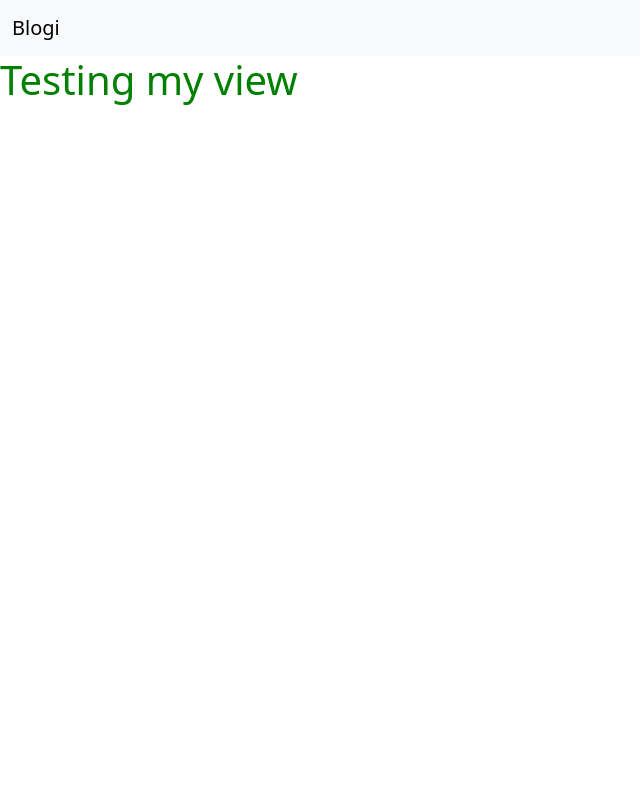
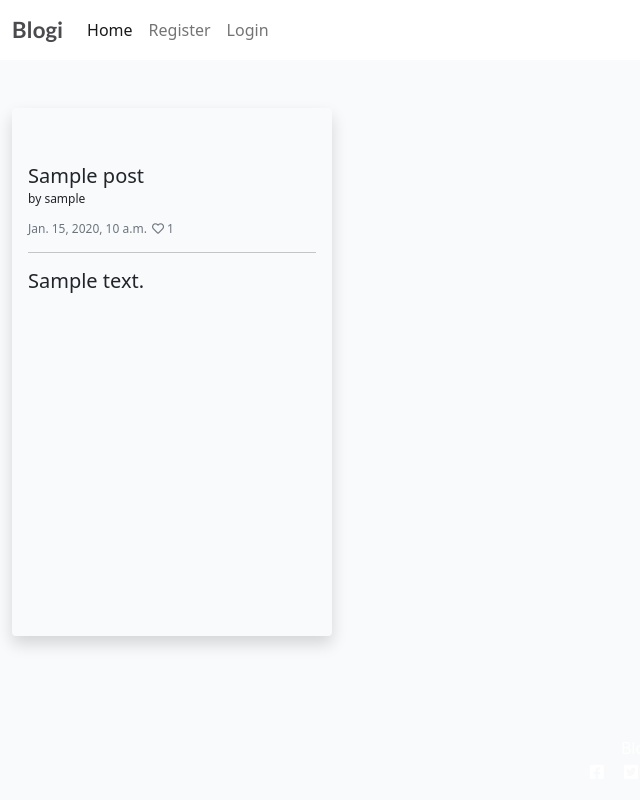
Before and after one commit to chikadim/blogi, a Django app: page / in a window 1280 px wide. Shown: the whole page, without its empty margins (0-640 px from the left). Run offline with Django 3.2, Linux system fonts and the light colour scheme; tables that the repository leaves empty hold one stand-in row (values such as "Sample post").

Commit message:
Add post list to display on home page

```diff
--- a/blogi/urls.py
+++ b/blogi/urls.py
@@ -19,5 +19,5 @@
 urlpatterns = [
     path('admin/', admin.site.urls),
     path('summernote/', include('django_summernote.urls')),
-    path('', include('home.urls'), name='blog_urls'),
+    path('', include('home.urls'), name='home_urls'),
 ]
--- a/static/css/style.css
+++ b/static/css/style.css
@@ -0,0 +1,33 @@
+body {
+    background-color: #F9FAFC;
+}
+
+.brand {
+    font-family: Lato, sans-serif;
+    font-size: 1.4rem;
+    font-weight: 700;
+    color: #4A4A4F;
+}
+
+.card {
+    border: none;
+    background-color: transparent;
+    width: 20rem;
+    height: 33rem;
+}
+
+.card-author {
+    font-size: 12px;
+}
+
+.card-created-date {
+    font-size: 12px;
+}
+
+.card-created-date i {
+    margin-left: 2px;
+}
+
+.image-container {
+    position: relative;
+}
--- a/templates/base.html
+++ b/templates/base.html
@@ -1,36 +1,103 @@
 {% load static %}
+
 <!DOCTYPE html>
-<html lang="en">
+<html class="h-100">
   <head>
-    <meta charset="UTF-8" />
-    <meta name="viewport" content="width=device-width, initial-scale=1.0" />
+    <title>Blogi</title>
 
-    {% block css %}
-    <link rel="stylesheet" href="{% static '/css/style.css' %}" />
-    {% endblock %} {% block extra-css %}
+    <link rel="preconnect" href="https://fonts.gstatic.com" />
     <link
-      href="https://cdn.jsdelivr.net/npm/bootstrap@5.3.2/dist/css/bootstrap.min.css"
+      href="https://fonts.googleapis.com/css2?family=Roboto:wght@300&display=swap"
       rel="stylesheet"
-      integrity="sha384-T3c6CoIi6uLrA9TneNEoa7RxnatzjcDSCmG1MXxSR1GAsXEV/Dwwykc2MPK8M2HN"
+    />
+    <link
+      href="https://fonts.googleapis.com/css2?family=Lato:wght@300;700&display=swap"
+      rel="stylesheet"
+    />
+    <link
+      rel="stylesheet"
+      href="https://cdnjs.cloudflare.com/ajax/libs/font-awesome/5.15.3/css/all.min.css"
+    />
+    <meta name="viewport" content="width=device-width, initial-scale=1" />
+    <link
+      href="https://cdn.jsdelivr.net/npm/bootstrap@5.0.1/dist/css/bootstrap.min.css"
+      rel="stylesheet"
+      integrity="sha384-+0n0xVW2eSR5OomGNYDnhzAbDsOXxcvSN1TPprVMTNDbiYZCxYbOOl7+AMvyTG2x"
       crossorigin="anonymous"
     />
-    {% endblock %}
-
-    <title>Blogi - {% block title %}{% endblock %}</title>
+    <script
+      src="https://cdn.jsdelivr.net/npm/bootstrap@5.0.1/dist/js/bootstrap.bundle.min.js"
+      integrity="sha384-gtEjrD/SeCtmISkJkNUaaKMoLD0//ElJ19smozuHV6z3Iehds+3Ulb9Bn9Plx0x4"
+      crossorigin="anonymous"
+    ></script>
+    <link rel="stylesheet" href="{% static 'css/style.css' %}" />
   </head>
 
-  <body>
-    {% include 'includes/header.html' %}
-    <h1 id="test">Testing my view</h1>
+  <body class="d-flex flex-column h-100 main-bg">
+    <!-- Navigation -->
+
+    <nav class="navbar navbar-expand-lg navbar-light bg-white">
+      <div class="container-fluid">
+        <a class="navbar-brand" href="{% url 'home' %}"
+          ><span class="brand">Blogi</span></a
+        >
+        <button
+          class="navbar-toggler"
+          type="button"
+          data-bs-toggle="collapse"
+          data-bs-target="#navbarText"
+          aria-controls="navbarText"
+          aria-expanded="false"
+          aria-label="Toggle navigation"
+        >
+          <span class="navbar-toggler-icon"></span>
+        </button>
+        <div class="collapse navbar-collapse" id="navbarText">
+          <ul class="navbar-nav me-auto mb-2 mb-lg-0">
+            <li class="nav-item">
+              <a
+                class="nav-link active"
+                aria-current="page"
+                href="{% url 'home' %}"
+                >Home</a
+              >
+            </li>
+            {% if user.is_authenticated %}
+            <li class="nav-item">
+              <a class="nav-link" href="#">Logout</a>
+            </li>
+            {% else %}
+            <li class="nav-item">
+              <a class="nav-link" href="#">Register</a>
+            </li>
+            <li class="nav-item">
+              <a class="nav-link" href="#">Login</a>
+            </li>
+            {% endif %}
+          </ul>
+        </div>
+      </div>
+    </nav>
+
+    <main class="flex-shrink-0 main-bg">
+      {% block content %}
+      <!-- Content Goes here -->
+      {% endblock content %}
+    </main>
+
+    <!-- Footer -->
+    <footer class="footer mt-auto py-3 dark-bg">
+      <p class="m-0 text-center text-white">Blogi</p>
+      <p class="m-0 text-center text-white">
+        <i class="fab fa-facebook-square ms-3"></i>
+        <i class="fab fa-twitter-square ms-3"></i>
+        <i class="fab fa-instagram-square ms-3"></i>
+        <i class="fab fa-youtube-square ms-3"></i>
+      </p>
+    </footer>
 
     {% block js %}
     <script src="{% static '/js/script.js' %}"></script>
-    {% endblock %} {% block onload_js %}
-    <script
-      src="https://cdn.jsdelivr.net/npm/bootstrap@5.3.2/dist/js/bootstrap.bundle.min.js"
-      integrity="sha384-C6RzsynM9kWDrMNeT87bh95OGNyZPhcTNXj1NW7RuBCsyN/o0jlpcV8Qyq46cDfL"
-      crossorigin="anonymous"
-    ></script>
     {% endblock %}
   </body>
 </html>
--- a/templates/includes/header.html
+++ b/templates/includes/header.html
@@ -1,7 +1,11 @@
 <header>
-    <nav class="navbar navbar-expand-lg bg-body-tertiary">
+    <nav class="navbar navbar-expand-lg navbar-dark bg-dark">
         <div class="container-fluid">
             <a class="navbar-brand" href="#">Blogi</a>
+            <button class="navbar-toggler" type="button" data-bs-toggle="collapse" data-bs-target="#navbarSupportedContent"
+                aria-controls="navbarSupportedContent" aria-expanded="false" aria-label="Toggle navigation">
+                <span class="navbar-toggler-icon"></span>
+            </button>
         </div>
     </nav>
 </header>
--- a/templates/index.html
+++ b/templates/index.html
@@ -4,12 +4,60 @@
 
 <div class="container-fluid">
     <div class="row">
-        <div class="container text-center">
-            <div class="row align-items-center">
-                Testing my view
+
+        <!-- Column for Blog entries -->
+        <div class="container mt-5 mb-3">
+            <div class="row">
+                {% for post in post_list %}
+                    <div class="col-md-4">
+                        <div class="card shadow mb-4">
+                            <div class="card-body">
+                                <div class="image-container">
+                                    {% if "placeholder" in post.featured_image.url %}
+                                    <img class="card-img-top" src="https://codeinstitute.s3.amazonaws.com/fullstack/blog/default.jpg">
+
+                                    {% else %}
+
+                                    <img class="card-img-top" src=" {{ post.featured_image.url }}">
+                                    {% endif %}
+                                    <h5 class="card-title mt-3">{{post.title}}
+                                        <br>
+                                        <p class="card-author mt-1">by {{post.author}}</p>
+                                        <p class="card-created-date text-muted">{{ post.created_on }}
+                                            <i class="far fa-heart"></i> {{ post.number_of_likes }}
+                                        </p>
+
+                                        <hr />
+
+                                        <p class="card-text">{{ post.excerpt }}</p>
+                                    </h5>
+                                </div>
+
+
+
+                            </div>
+                        </div>
+                    </div>
+                {% if forloop.counter|divisibleby:3 %}
+            </div>
+            <div class="row">
+                {% endif %}
+                {% endfor %}
+            </div>
             </div>
         </div>
     </div>
 
+    <nav aria-label="Page navigation">
+        <ul class="pagination justify-content-center">
+            {% if page_obj.has_previous %}
+            <li><a href="?page={{ page_obj.previous_page_number }}" class="page-link">&laquo; PREV</a></li>
+            {% endif %}
+            {% if page_obj.has_next %}
+            <li><a href="?page={{ page_obj.next_page_number }}" class="page-link">&laquo; PREV</a></li>
+            {% endif %}
+        </ul>
+    </nav>
+
 </div>
 {% endblock %}
```
Also changed, not shown: home/views.py (line endings or trailing spaces).
